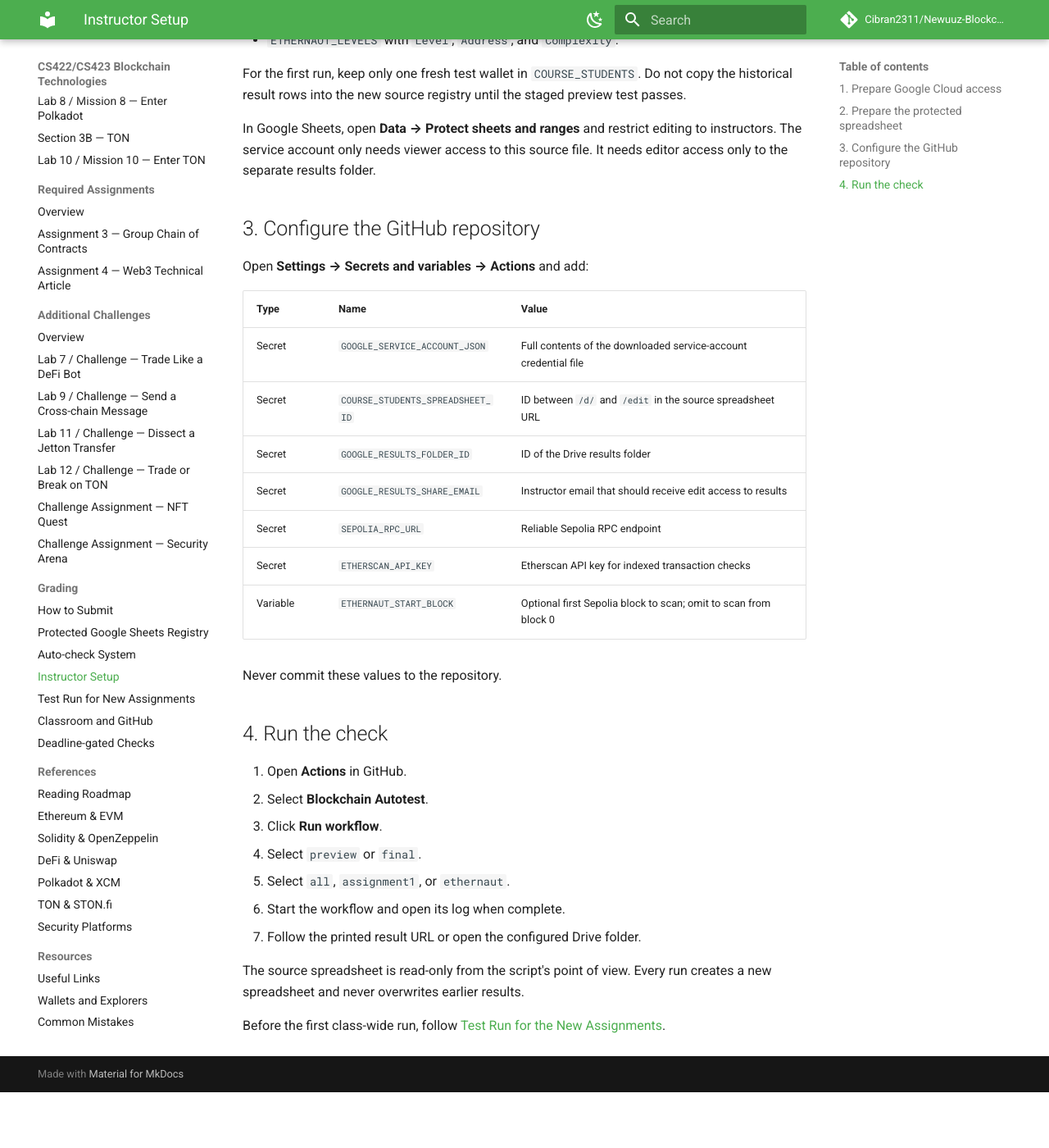
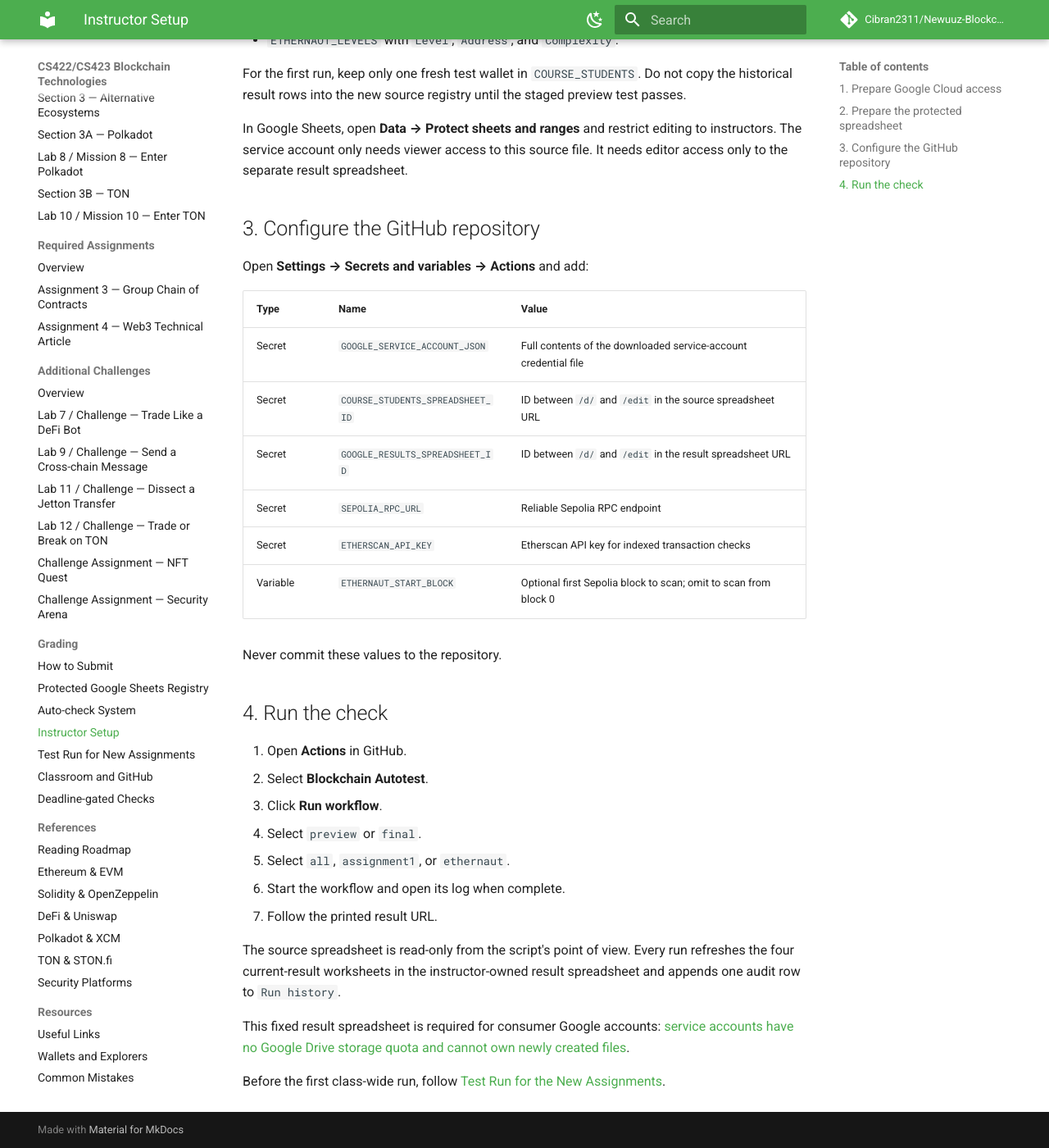
Before and after one commit to Cibran2311/Newuuz-Blockchain, an MkDocs documentation site: the page built from docs/grading/autotest-setup.md, in a window 1280 px wide and 1400 px high, scrolled down 830 px. Shown: the whole window at 82% size. Built offline with MkDocs 1.6.1 and Material for MkDocs 9.7.7, drawn with Linux system fonts in a browser that asks for light colours; comment, search, counter and statistics services are not loaded; before the commit the page ends 2162 px from its top, so only the background shows below that; some of the changed text lies outside the part shown.

Commit message:
Document persistent result sheet

```diff
--- a/docs/grading/autotest-setup.md
+++ b/docs/grading/autotest-setup.md
@@ -5,10 +5,10 @@
 ## 1. Prepare Google Cloud access
 
 1. Create or select a Google Cloud project.
-2. Enable the Google Sheets API and Google Drive API.
+2. Enable the Google Sheets API.
 3. Create a service account and download its credential file.
 4. Share the protected source spreadsheet with the service-account email as **Viewer**.
-5. Create a Drive folder for generated results and share it with the same service account as **Editor**.
+5. Create one empty Google spreadsheet named `NewUUZ Autotest Results` and share it with the same service account as **Editor**.
 
 The credential file is used only as an encrypted GitHub secret. Students do not create or submit JSON files.
 
@@ -22,7 +22,7 @@
 
 For the first run, keep only one fresh test wallet in `COURSE_STUDENTS`. Do not copy the historical result rows into the new source registry until the staged preview test passes.
 
-In Google Sheets, open **Data → Protect sheets and ranges** and restrict editing to instructors. The service account only needs viewer access to this source file. It needs editor access only to the separate results folder.
+In Google Sheets, open **Data → Protect sheets and ranges** and restrict editing to instructors. The service account only needs viewer access to this source file. It needs editor access only to the separate result spreadsheet.
 
 ## 3. Configure the GitHub repository
 
@@ -32,8 +32,7 @@
 |---|---|---|
 | Secret | `GOOGLE_SERVICE_ACCOUNT_JSON` | Full contents of the downloaded service-account credential file |
 | Secret | `COURSE_STUDENTS_SPREADSHEET_ID` | ID between `/d/` and `/edit` in the source spreadsheet URL |
-| Secret | `GOOGLE_RESULTS_FOLDER_ID` | ID of the Drive results folder |
-| Secret | `GOOGLE_RESULTS_SHARE_EMAIL` | Instructor email that should receive edit access to results |
+| Secret | `GOOGLE_RESULTS_SPREADSHEET_ID` | ID between `/d/` and `/edit` in the result spreadsheet URL |
 | Secret | `SEPOLIA_RPC_URL` | Reliable Sepolia RPC endpoint |
 | Secret | `ETHERSCAN_API_KEY` | Etherscan API key for indexed transaction checks |
 | Variable | `ETHERNAUT_START_BLOCK` | Optional first Sepolia block to scan; omit to scan from block 0 |
@@ -48,8 +47,10 @@
 4. Select `preview` or `final`.
 5. Select `all`, `assignment1`, or `ethernaut`.
 6. Start the workflow and open its log when complete.
-7. Follow the printed result URL or open the configured Drive folder.
+7. Follow the printed result URL.
 
-The source spreadsheet is read-only from the script's point of view. Every run creates a new spreadsheet and never overwrites earlier results.
+The source spreadsheet is read-only from the script's point of view. Every run refreshes the four current-result worksheets in the instructor-owned result spreadsheet and appends one audit row to `Run history`.
+
+This fixed result spreadsheet is required for consumer Google accounts: [service accounts have no Google Drive storage quota and cannot own newly created files](https://developers.google.com/workspace/drive/api/guides/handle-errors#storageQuotaExceeded).
 
 Before the first class-wide run, follow [Test Run for the New Assignments](test-run-new-assignments.md).
```
